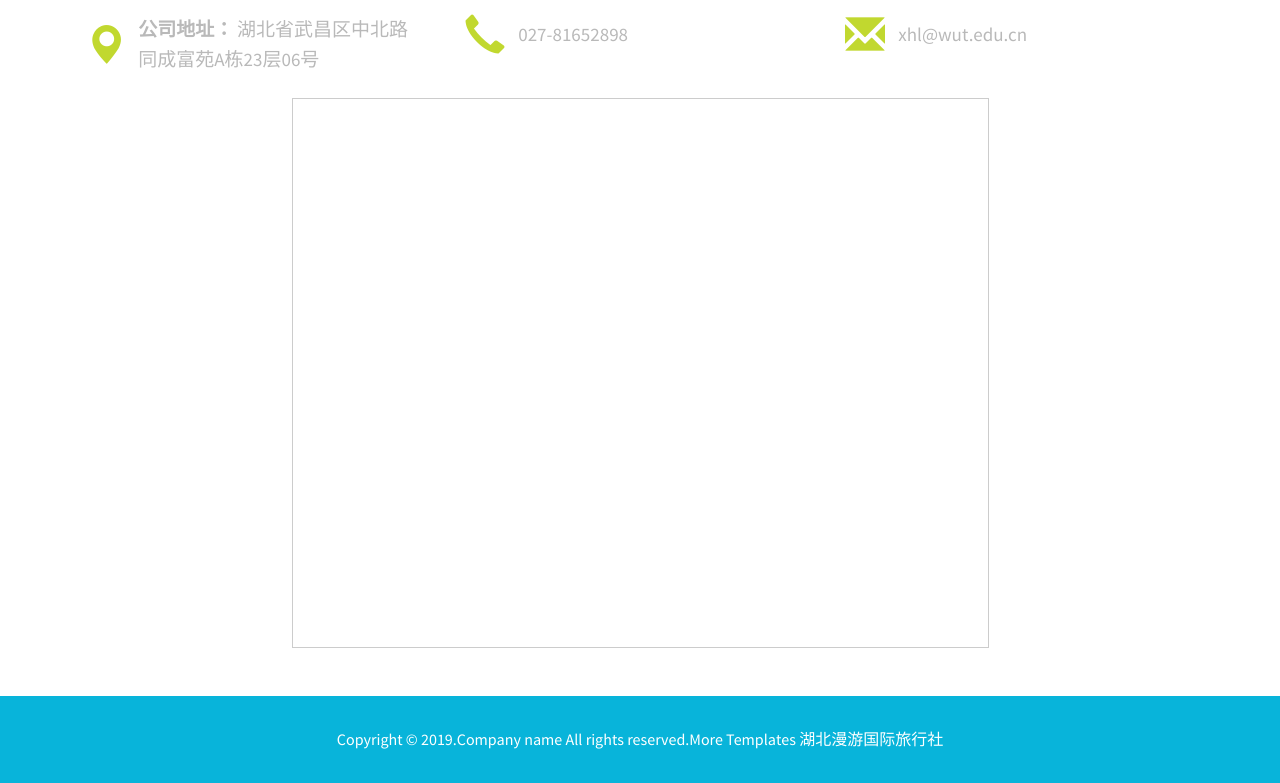
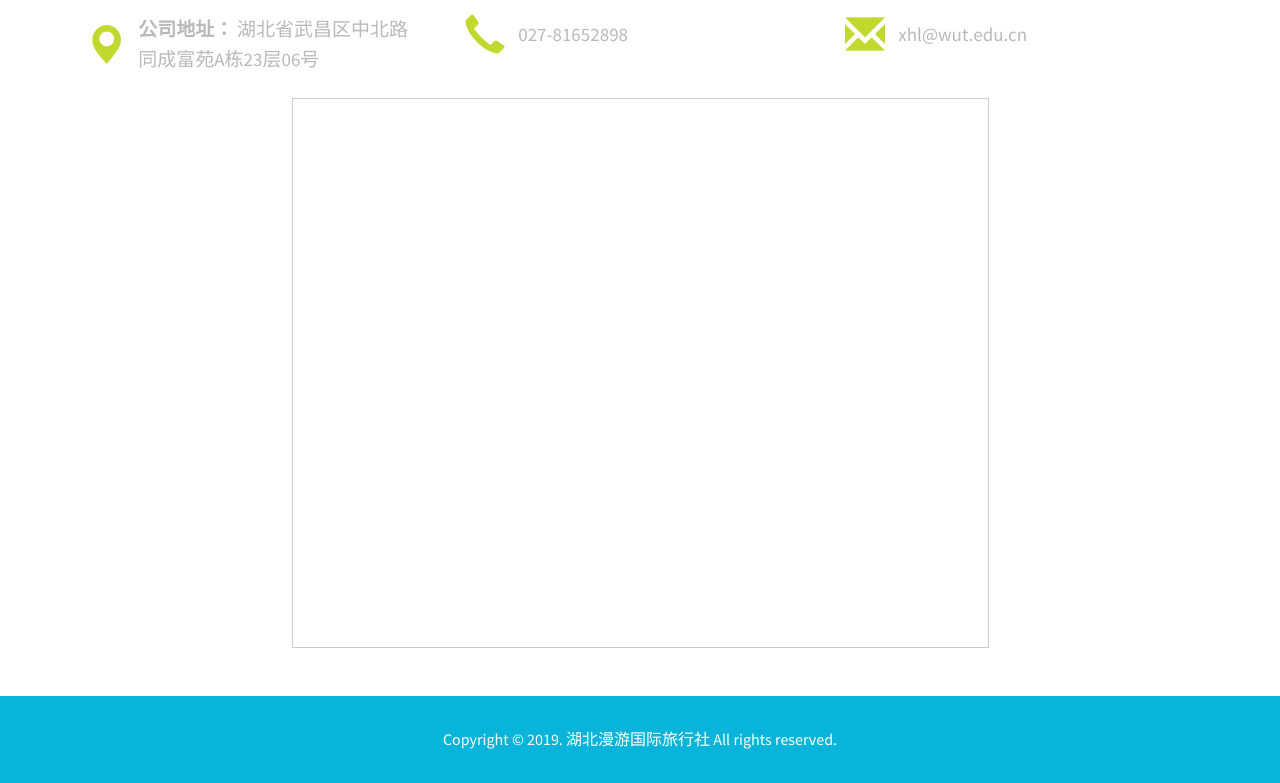
Before and after one commit to manyougl/mygl, a plain HTML site: page index.html in a window 1280 px wide. Shown: the part 4398-5181 px from the top of the page. Drawn offline with Linux system fonts and the light colour scheme; a script that the page names is missing.

Commit message:
Update index.html

```diff
--- a/index.html
+++ b/index.html
@@ -601,7 +601,7 @@ Smartphone Compatible web template, free webdesigns for Nokia, Samsung, LG, Sony
 	<div class="f-bottom">
 		<div class="container">
 			<div class="footer-text">
-				<p>Copyright &copy; 2019.Company name All rights reserved.More Templates <a href="http://www.hbmygl.com/" target="_blank" title="湖北漫游国际旅行社">湖北漫游国际旅行社</a></p>
+				<p>Copyright &copy; 2019. <a href="http://www.hbmygl.com/" target="_blank" title="湖北漫游国际旅行社">湖北漫游国际旅行社</a> All rights reserved. </p>
 			</div>
 		</div>
 		<script type="text/javascript">
```
